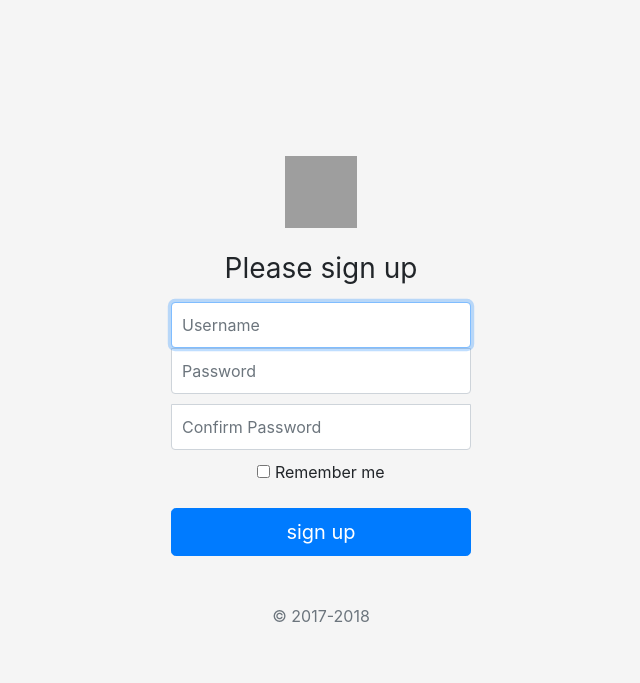
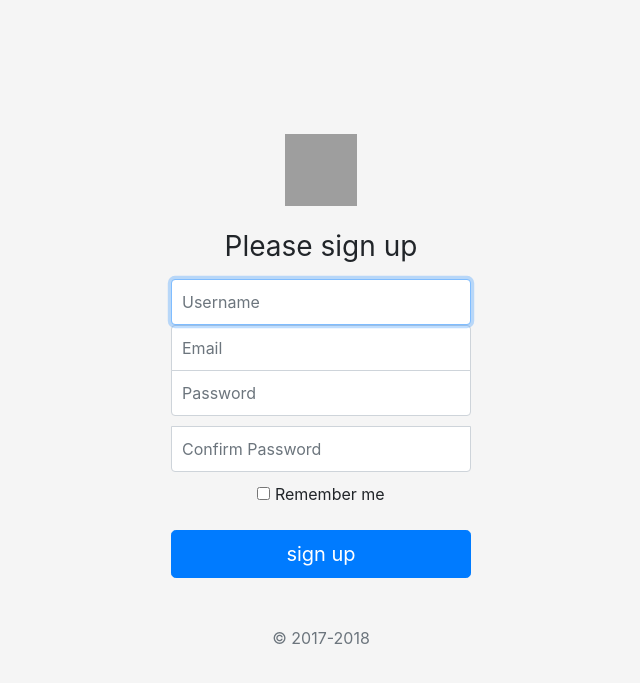
Before and after one commit to Jordano98/my_first_site, a Django app: page /accounts/signup in a window 1280 px wide. Shown: the top 683 px of the page, without its empty margins (319-959 px from the left). Run offline with Django 3.2, Linux system fonts and the light colour scheme; some libraries are stand-ins or nearby versions; grey boxes are pictures that could not be loaded.

Commit message:
inserting an email field into sign up form

```diff
--- /dev/null
+++ b/accounts/forms.py
@@ -0,0 +1,7 @@
+from django import forms
+from django.contrib.auth.forms import UserCreationForm
+
+class my_UserCreationForm(UserCreationForm):
+    email=forms.EmailField(required=True)
+    class Meta(UserCreationForm.Meta):
+        fields=['username','email','password','password2']
--- a/accounts/views.py
+++ b/accounts/views.py
@@ -1,6 +1,7 @@
+from accounts.forms import my_UserCreationForm
 from django.shortcuts import render,redirect
 from django.contrib.auth import authenticate,login,logout
-from django.contrib.auth.forms import AuthenticationForm,UserCreationForm,PasswordResetForm
+from django.contrib.auth.forms import AuthenticationForm,PasswordResetForm
 from django.contrib.auth.decorators import login_required
 from django.core.mail import send_mail, BadHeaderError
 from django.http import HttpResponse
@@ -37,11 +38,11 @@ def logout_view(request):
 def signup_view(request):
     if not request.user.is_authenticated:
         if request.method == 'POST':
-            form=UserCreationForm(request.POST)
+            form=my_UserCreationForm(request.POST)
             if form.is_valid():
                 form.save()
                 return redirect('/accounts/login')
-        form=UserCreationForm()
+        form=my_UserCreationForm()
         context={'form':form}
         return render (request,'accounts/signup.html',context)
     else:
--- a/manage.py
+++ b/manage.py
@@ -6,7 +6,7 @@ import sys
 
 def main():
     """Run administrative tasks."""
-    os.environ.setdefault('DJANGO_SETTINGS_MODULE', 'my_first_site.setting.prod')
+    os.environ.setdefault('DJANGO_SETTINGS_MODULE', 'my_first_site.setting.dev')
     try:
         from django.core.management import execute_from_command_line
     except ImportError as exc:
--- a/templates/accounts/signup.html
+++ b/templates/accounts/signup.html
@@ -23,6 +23,8 @@
       <h1 class="h3 mb-3 font-weight-normal">Please sign up</h1>
       <label for="inputEmail" class="sr-only">Username</label>
       <input type="text" name="username" class="form-control" placeholder="Username" required autofocus>
+      <label for="inputEmail" class="sr-only">Email</label>
+      <input type="email" name="email" class="form-control" placeholder="Email" required autofocus>
       <label for="inputPassword" class="sr-only">Password</label>
       <input type="password" name="password1" class="form-control" placeholder="Password" required>
       <label for="inputPassword" class="sr-only">Confirm Password</label>
```
